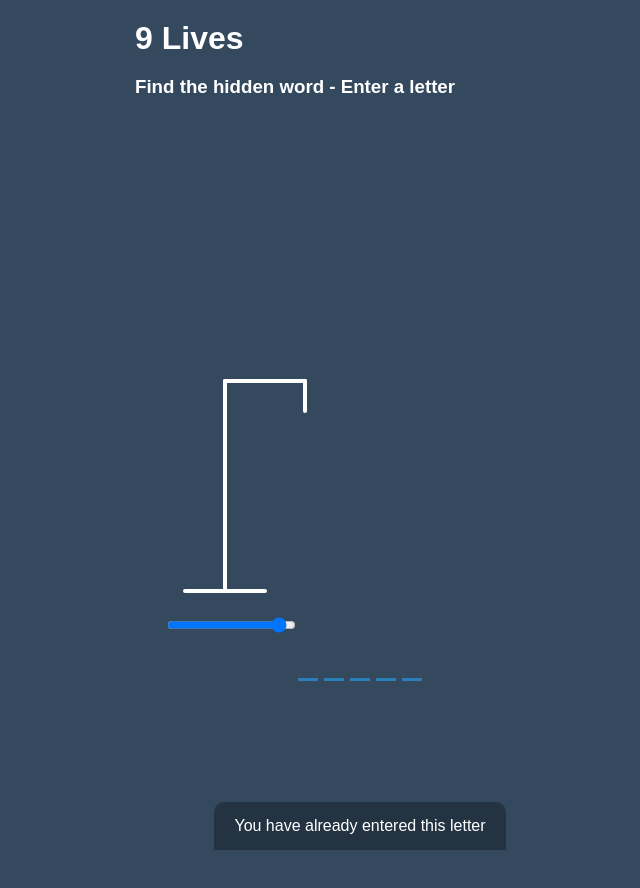
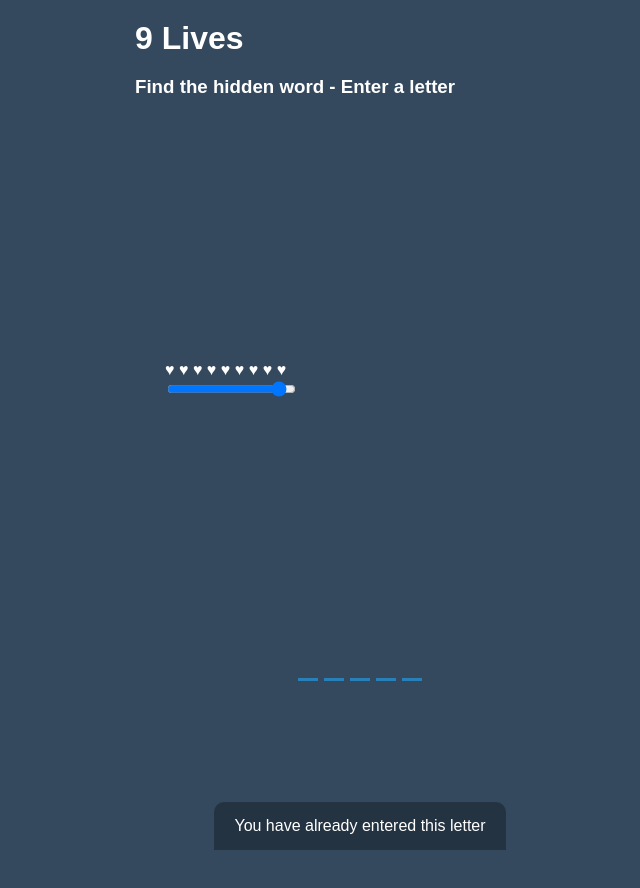
Before and after one commit to infomediadesign/sad-05-2023-project-9lives-frontend, a React (Create React App) app: page /playground in a window 1280 px wide. Shown: the top 888 px of the page, without its empty margins (280-920 px from the left). Built offline with nearby package versions, Linux system fonts and the light colour scheme.

Commit message:
added 9 lives (Hearts)

```diff
--- /dev/null
+++ b/src/components/Playground/Heart.js
@@ -0,0 +1,24 @@
+
+
+import React from 'react';
+
+const Hearts = ({ lives }) => {
+  const heartIcons = Array.from({ length: 9 }, (_, index) => (
+    <span key={index} className={`heart ${index >= lives ? 'empty' : ''}`}>
+      &hearts;
+    </span>
+  ));
+
+  return (
+    <div className="hearts-container">
+      {heartIcons.map((heart, index) => (
+        <React.Fragment key={index}>
+          {heart}
+          {' '}
+        </React.Fragment>
+      ))}
+    </div>
+  );
+};
+
+export default Hearts;
--- a/src/components/Playground/Playground.js
+++ b/src/components/Playground/Playground.js
@@ -1,9 +1,9 @@
 import React, { useState, useEffect } from 'react';
-import Figure from './Figure';
 import Wrongletters from '../Wrongletters/Wrongletters';
 import Word from '../Word/Word';
 import Notification from '../Notification/Notification';
 import Popup from '../Popup/Popup';
+import Hearts from './Heart';
 
 const words = ['faana', 'ramleela', 'vikramvedha', 'singam', 'raazi'];
 let selectedWord = words[Math.floor(Math.random() * words.length)];
@@ -15,6 +15,7 @@ function Playground() {
   const [showNotification, setShowNotification] = useState(false);
   const [time, setTime] = useState(60);
   const [arrowPosition, setArrowPosition] = useState(0);
+  const [lives, setLives] = useState(9);
 
   useEffect(() => {
     const handleKeydown = (event) => {
@@ -31,6 +32,7 @@ function Playground() {
         } else {
           if (!wrongLetters.includes(letter)) {
             setWrongLetters((wrongLetters) => [...wrongLetters, letter]);
+            setLives((prevLives) => prevLives - 1);
           } else {
             setShowNotification(true);
           }
@@ -56,6 +58,7 @@ function Playground() {
     setPlayable(true);
     setCorrectLetters([]);
     setWrongLetters([]);
+    setLives(9);
 
     const random = Math.floor(Math.random() * words.length);
     selectedWord = words[random];
@@ -64,9 +67,9 @@ function Playground() {
   return (
     <>
       <div className="game-container">
-        <Figure wrongLetters={wrongLetters} />
         <Wrongletters wrongLetters={wrongLetters} />
         <Word selectedWord={selectedWord} correctLetters={correctLetters} />
+        <Hearts lives={lives} />
         <div className="slider-container">
           <div className="slider-arrow" style={{ left: `${arrowPosition}%` }} />
           <input
```
